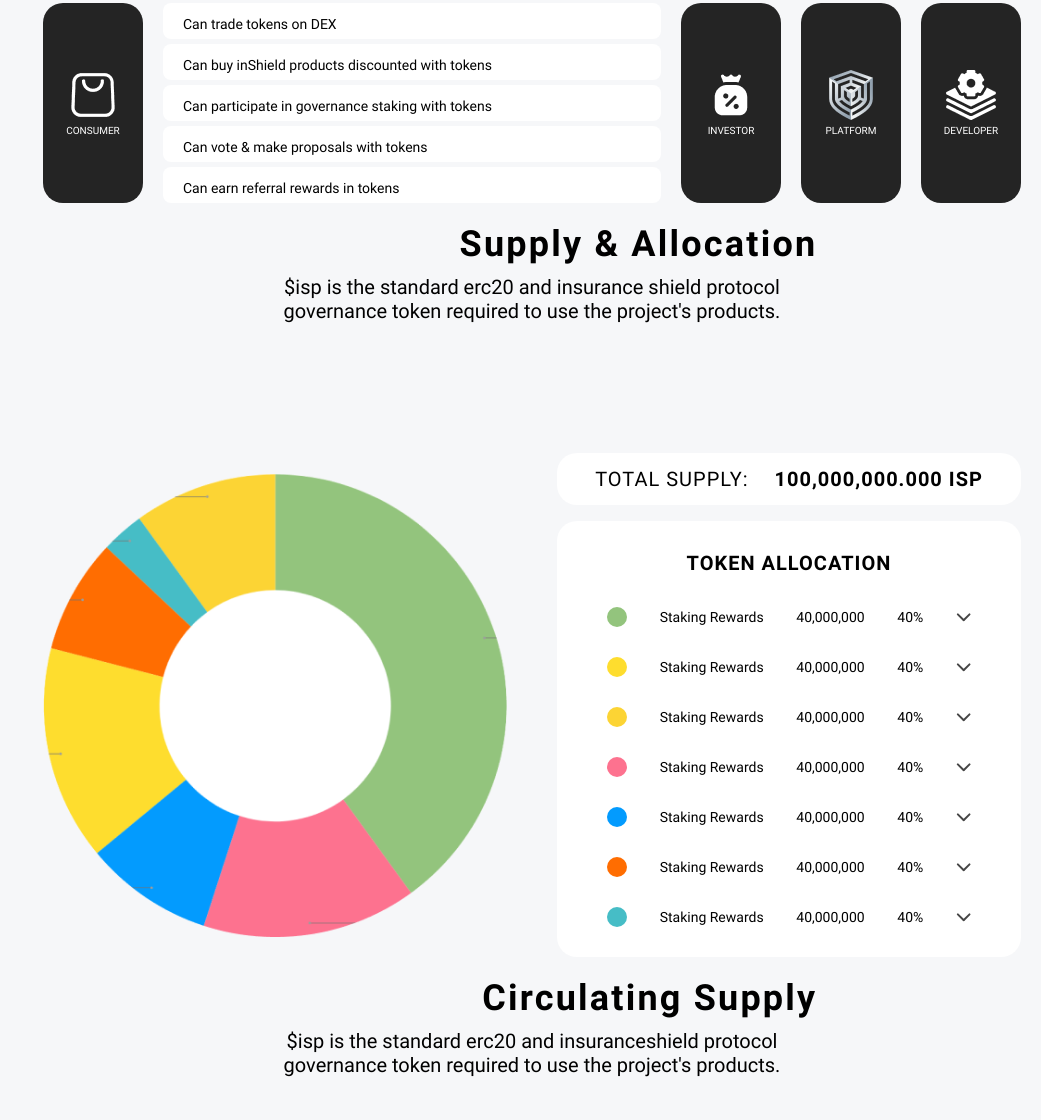
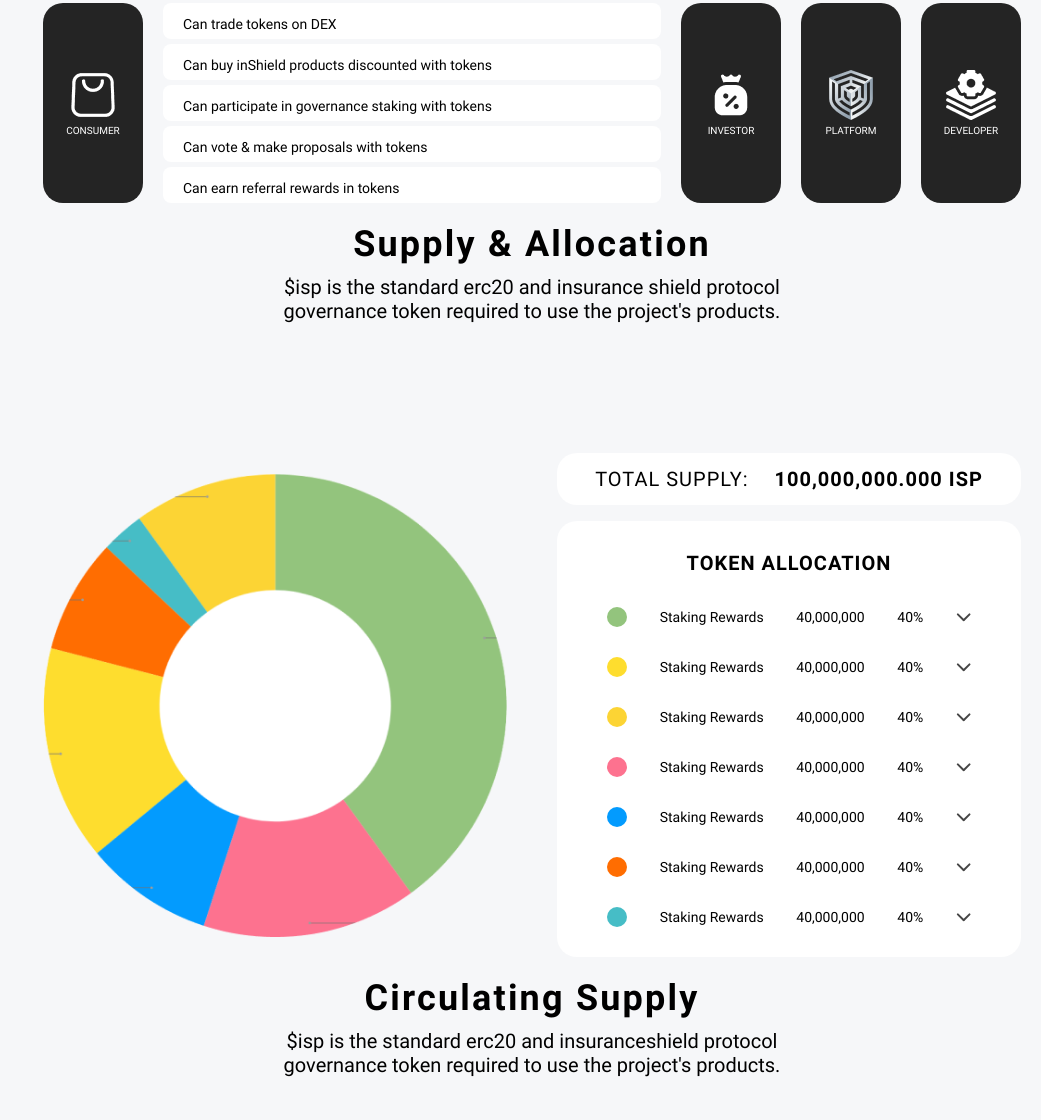
Before and after one commit to yakupjoraev/inshield, a website: page front/src/second.html in a window 1280 px wide. Shown: the part 4058-5178 px from the top of the page, without its empty margins (239-1280 px from the left). Drawn offline with nearby package versions, Linux system fonts and the light colour scheme; files that its build step writes are made by us from their sources; a web font is replaced by a local one.

Commit message:
fix title

```diff
--- a/front/src/scss/_insurance.scss
+++ b/front/src/scss/_insurance.scss
@@ -20,6 +20,15 @@
 
   &__top--transparent {
     background-color: transparent;
+
+    .insurance__title {
+      flex: 0 1 auto;
+      text-align: center;
+
+      @media (max-width: $breakpoint768) {
+        flex: 0 1 auto;
+      }
+    }
   }
 
   // .insurance__header
```
Also changed, not shown: front/build/css/style.css, front/build/css/style.min.css.
